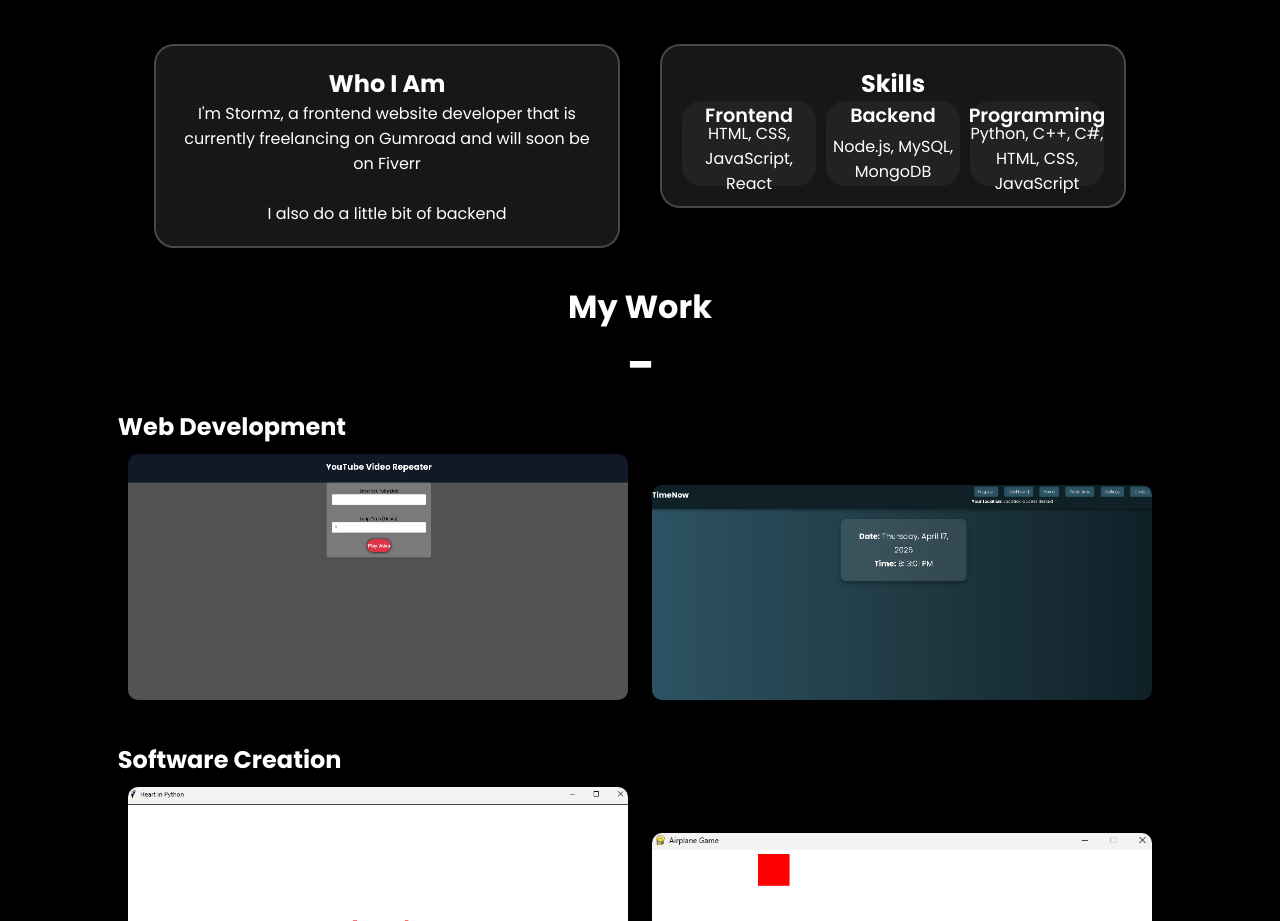
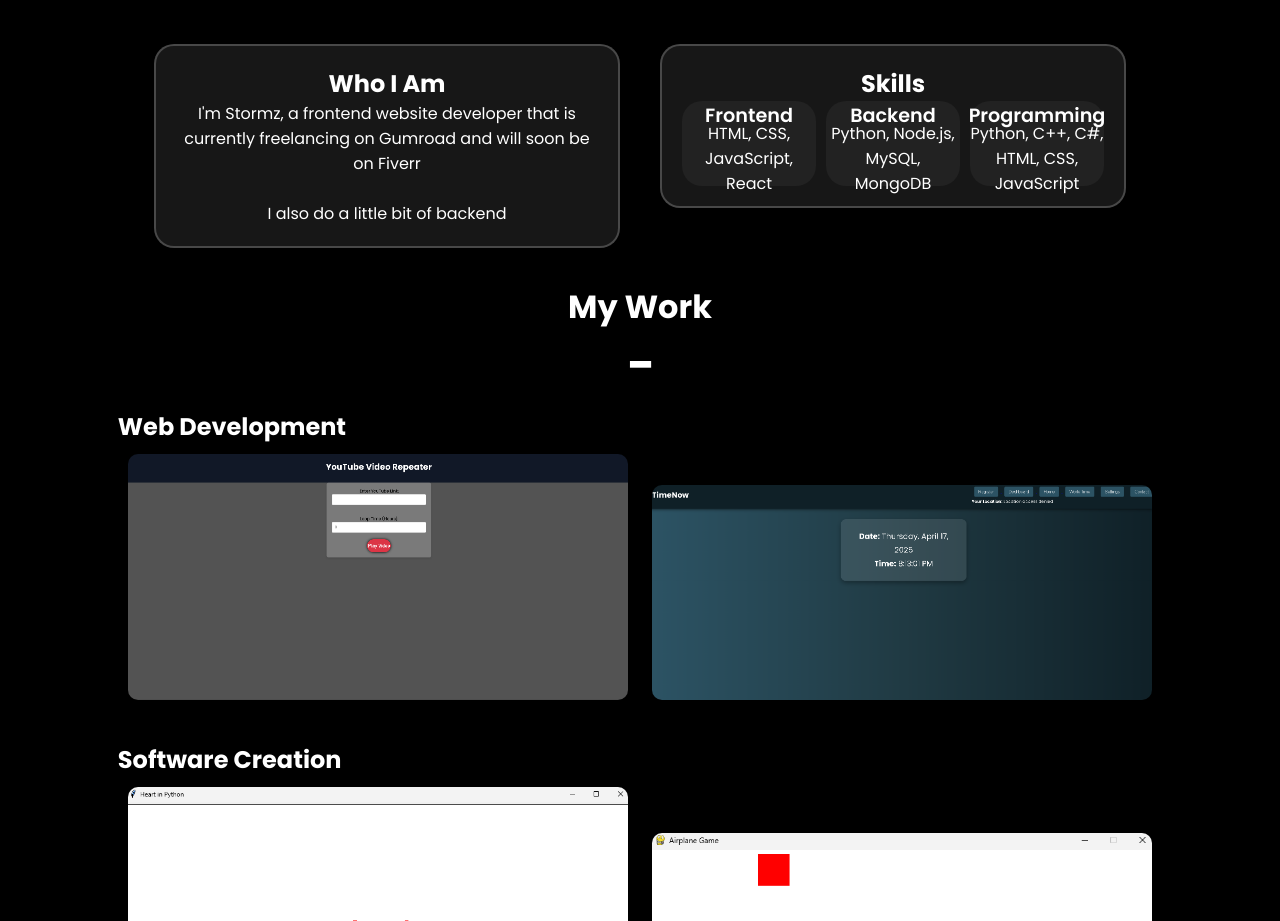
Before and after one commit to stormz63/Portfolio, a plain HTML site: page index.html in a window 1280 px wide. Shown: the part 800-1721 px from the top of the page. Drawn offline with Linux system fonts and the light colour scheme; a web font is replaced by a local one.

Commit message:
Add files via upload

```diff
--- a/index.html
+++ b/index.html
@@ -36,7 +36,7 @@
           </div>
           <div class="backend">
             <h3>Backend</h3>
-            <p>Node.js, MySQL, MongoDB</p>
+            <p>Python, Node.js, MySQL, MongoDB</p>
           </div>
           <div class="languages">
             <h3>Programming</h3>
```
